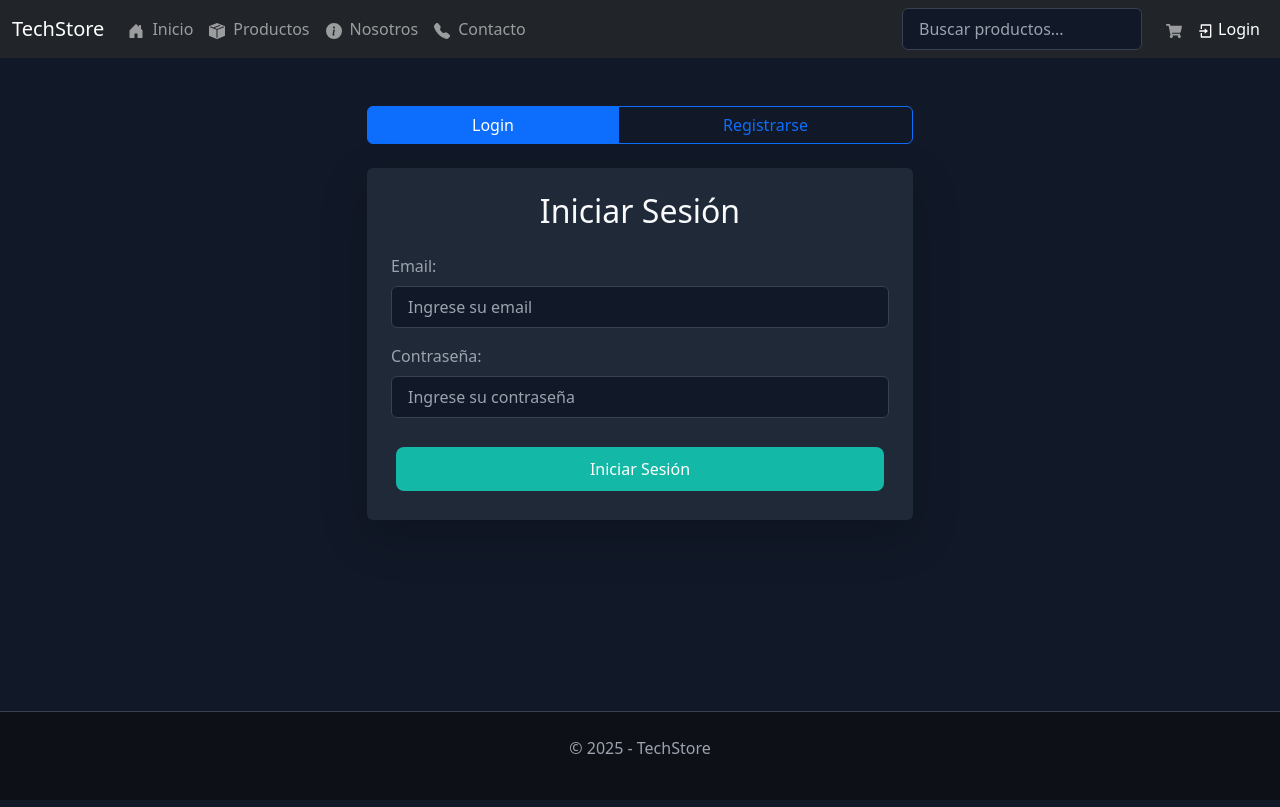
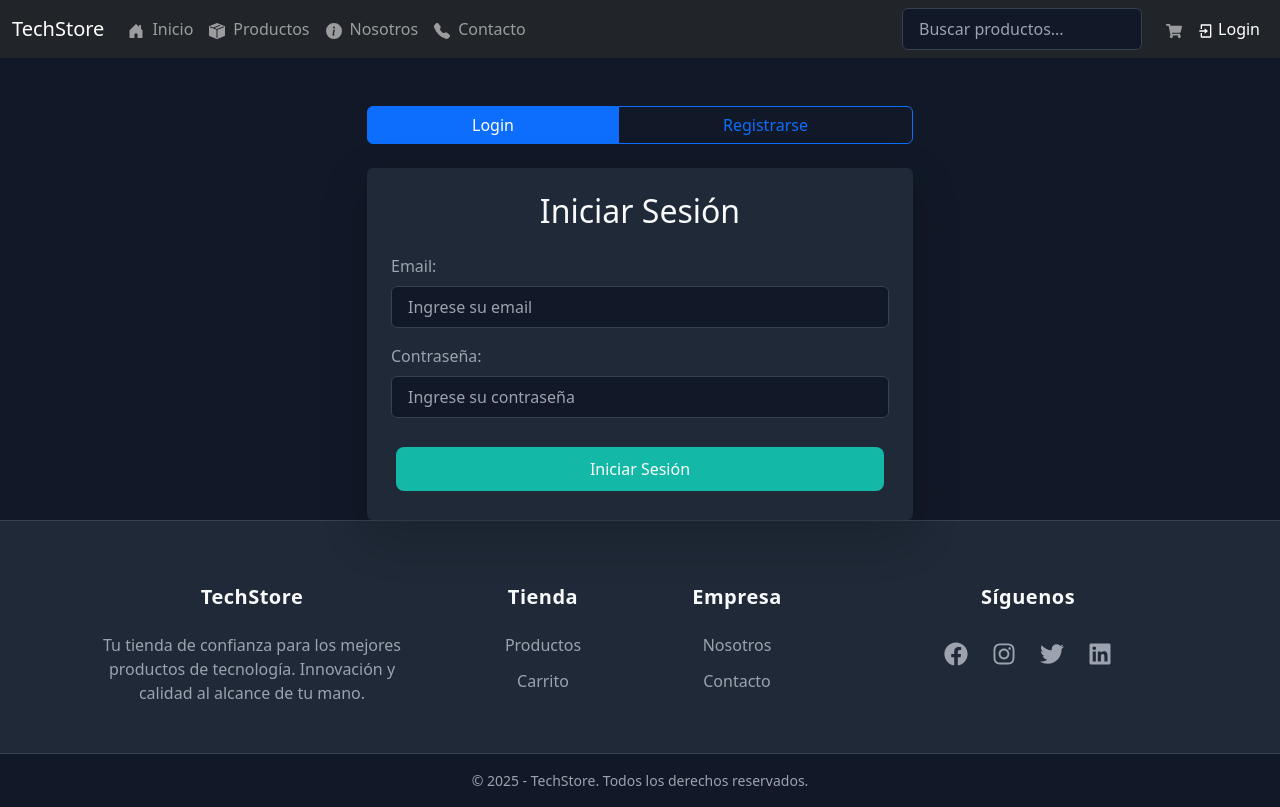
Before and after one commit to ferwargit/e-commerce-test2, a React (Vite) app in the folder e-commerce-2.0/: page /login in a window 1280 px wide. Built offline with nearby package versions, Linux system fonts and the light colour scheme.

Commit message:
feat: Refactor componentes Carrito, Footer y LoginBoost, y agregar estilos al Footer

```diff
--- a/e-commerce-2.0/src/components/Carrito.jsx
+++ b/e-commerce-2.0/src/components/Carrito.jsx
@@ -1,6 +1,6 @@
 // src/components/Carrito.jsx
 import SEO from "./SEO";
-import { Navigate, useNavigate } from "react-router-dom";
+import { Navigate, useNavigate, useLocation } from "react-router-dom";
 import { useContext } from "react";
 import { CarritoContext } from "../context/CarritoContext.jsx";
 import { useAuthContext } from "../context/AuthContext.jsx";
@@ -11,6 +11,7 @@ import { toast } from "react-toastify";
 
 export default function Carrito() {
   const { user, admin } = useAuthContext();
+  const location = useLocation();
   const { productosCarrito, vaciarCarrito, borrarProductoCarrito } =
     useContext(CarritoContext);
   const navigate = useNavigate();
@@ -80,8 +81,9 @@ export default function Carrito() {
   if (admin) {
     return <Navigate to="/admin" replace />;
   }
+
   if (!user) {
-    return <Navigate to="/login" replace />;
+    return <Navigate to="/login" state={{ from: location }} replace />;
   }
 
   if (productosCarrito.length === 0) {
--- a/e-commerce-2.0/src/components/Footer.jsx
+++ b/e-commerce-2.0/src/components/Footer.jsx
@@ -1,13 +1,93 @@
 // src/components/Footer.jsx
-import "../styles/Footer.css"; // Importa el nuevo archivo CSS
+import { Link } from "react-router-dom";
+import styles from "../styles/Footer.module.css";
+import { FaFacebook, FaInstagram, FaTwitter, FaLinkedin } from "react-icons/fa";
 
 function Footer() {
-  const currentYear = new Date().getFullYear(); // Para que el año sea dinámico
+  const currentYear = new Date().getFullYear();
 
   return (
-    <footer className="main-footer">
-      <p>© {currentYear} - TechStore</p> {/* Cambié el nombre para que coincida */}
-    </footer>
+    <>
+      <footer className={styles.footerMain}>
+        <div className="container">
+          <div className="row g-5">
+            {/* Columna de la Marca */}
+            <div className="col-lg-4 col-md-12">
+              <h5 className={styles.footerTitle}>TechStore</h5>
+              <p>
+                Tu tienda de confianza para los mejores productos de tecnología.
+                Innovación y calidad al alcance de tu mano.
+              </p>
+            </div>
+
+            {/* Columna de Navegación */}
+            <div className="col-lg-2 col-md-4 col-6">
+              <h5 className={styles.footerTitle}>Tienda</h5>
+              <ul className={styles.footerLinks}>
+                <li>
+                  <Link to="/productos" className={styles.footerLink}>
+                    Productos
+                  </Link>
+                </li>
+                <li>
+                  <Link to="/carrito" className={styles.footerLink}>
+                    Carrito
+                  </Link>
+                </li>
+              </ul>
+            </div>
+
+            {/* Columna de Empresa */}
+            <div className="col-lg-2 col-md-4 col-6">
+              <h5 className={styles.footerTitle}>Empresa</h5>
+              <ul className={styles.footerLinks}>
+                <li>
+                  <Link to="/nosotros" className={styles.footerLink}>
+                    Nosotros
+                  </Link>
+                </li>
+                <li>
+                  <Link to="/contacto" className={styles.footerLink}>
+                    Contacto
+                  </Link>
+                </li>
+              </ul>
+            </div>
+
+            {/* Columna de Redes Sociales */}
+            <div className="col-lg-4 col-md-4">
+              <h5 className={styles.footerTitle}>Síguenos</h5>
+
+              <div
+                className={`${styles.socialIcons} justify-content-center`}
+              >
+                <a href="#" className={styles.socialIcon} aria-label="Facebook">
+                  <FaFacebook />
+                </a>
+                <a
+                  href="#"
+                  className={styles.socialIcon}
+                  aria-label="Instagram"
+                >
+                  <FaInstagram />
+                </a>
+                <a href="#" className={styles.socialIcon} aria-label="Twitter">
+                  <FaTwitter />
+                </a>
+                <a href="#" className={styles.socialIcon} aria-label="LinkedIn">
+                  <FaLinkedin />
+                </a>
+              </div>
+            </div>
+          </div>
+        </div>
+      </footer>
+      <div className={styles.footerCopyright}>
+        <p className={styles.copyrightText}>
+          © {currentYear} - TechStore. Todos los derechos reservados.
+        </p>
+      </div>
+    </>
   );
 }
 
--- a/e-commerce-2.0/src/components/LoginBoost.jsx
+++ b/e-commerce-2.0/src/components/LoginBoost.jsx
@@ -1,7 +1,7 @@
 // src/components/LoginBoost.jsx
 import SEO from "./SEO";
 import { useState } from "react";
-import { useNavigate } from "react-router-dom";
+import { useNavigate, useLocation } from "react-router-dom";
 import { useAuthContext } from "../context/AuthContext";
 import { crearUsuario, loginEmailPass } from "../auth/firebase";
 import { dispararSweetBasico } from "../assets/SweetAlert";
@@ -15,17 +15,10 @@ function LoginBoost() {
 
   const { login, user, logout, admin } = useAuthContext();
   const navigate = useNavigate();
+  const location = useLocation(); // 2. Obtén la ubicación
 
-  // Las funciones de lógica no cambian
-  // const handleSubmitManual = (e) => {
-  //   e.preventDefault();
-  //   if (usuario === "admin" && password === "1234") {
-  //     login("admin");
-  //     navigate("/");
-  //   } else {
-  //     dispararSweetBasico("Credenciales incorrectas", "", "error", "Cerrar");
-  //   }
-  // };
+  // 3. Determinamos a dónde redirigir después del login
+  const from = location.state?.from?.pathname || "/";
 
   const registrarUsuario = (e) => {
     e.preventDefault();
@@ -52,7 +45,8 @@ function LoginBoost() {
       .then(() => {
         login(usuario);
         dispararSweetBasico("Logeo exitoso", "", "success", "Confirmar");
-        navigate("/");
+        // 4. Usamos nuestra nueva ruta de redirección dinámica
+        navigate(from, { replace: true });
       })
       .catch((error) => {
         dispararSweetBasico(
--- a/e-commerce-2.0/src/components/ProductoDetalle.jsx
+++ b/e-commerce-2.0/src/components/ProductoDetalle.jsx
@@ -21,6 +21,15 @@ const ImageWrapper = styled.div`
   );
   border: 1px solid var(--color-border);
   box-shadow: 0 10px 25px -5px rgba(0, 0, 0, 0.2);
+`;
+
+// Componente estilizado para el contador centrado en móvil
+const ContadorWrapper = styled.div`
+  @media (max-width: 575.98px) {
+    display: flex;
+    justify-content: center;
+    width: 100%;
+  }
 `;
 
 function ProductoDetalle() {
@@ -160,6 +169,7 @@ function ProductoDetalle() {
             <div className="d-flex flex-column flex-sm-row align-items-stretch align-items-sm-center gap-3 justify-content-center justify-content-lg-start">
               {!admin ? (
                 <>
+                  <ContadorWrapper>
                     <div className="input-group" style={{ maxWidth: "150px" }}>
                       <button
                         className="btn btn-outline-light"
@@ -186,6 +196,7 @@ function ProductoDetalle() {
                         +
                       </button>
                     </div>
+                  </ContadorWrapper>
                   <StyledButton
                     onClick={funcionCarrito}
                     $variant="success"
--- a/e-commerce-2.0/src/components/home/Features.jsx
+++ b/e-commerce-2.0/src/components/home/Features.jsx
@@ -15,8 +15,10 @@ function Features() {
   return (
     <div
       style={{
-        backgroundColor: "var(--color-background-light)",
+        // Quita el backgroundColor
         padding: "5rem 0",
+        // Añade un borde superior para separar del footer
+        borderTop: "1px solid var(--color-border)",
       }}
     >
       <div className="container">
--- a/e-commerce-2.0/src/styles/Footer.css
+++ /dev/null
@@ -1,9 +0,0 @@
-/* src/styles/Footer.css */
-.main-footer {
-  background-color: #0d1117; /* Un negro-azulado un poco más oscuro que el fondo */
-  color: var(--color-text-muted);
-  padding: 1.5rem 0;
-  text-align: center;
-  border-top: 1px solid var(--color-border);
-  margin-top: auto; /* Esto es un seguro extra para que se pegue abajo */
-}
--- /dev/null
+++ b/e-commerce-2.0/src/styles/Footer.module.css
@@ -0,0 +1,64 @@
+/* src/styles/Footer.module.css */
+
+.footerMain {
+  background-color: var(--color-background-light);
+  color: var(--color-text-muted);
+  padding: 4rem 0 2rem;
+  border-top: 1px solid var(--color-border);
+}
+
+.footerTitle {
+  color: var(--color-text-primary);
+  font-weight: 700;
+  margin-bottom: 1.5rem;
+  letter-spacing: 0.5px;
+}
+
+.footerLinks {
+  list-style: none;
+  padding: 0;
+  margin: 0;
+}
+
+.footerLinks li {
+  margin-bottom: 0.75rem;
+}
+
+.footerLink {
+  color: var(--color-text-muted);
+  text-decoration: none;
+  transition: color 0.2s ease-in-out;
+}
+
+.footerLink:hover {
+  color: var(--color-primary);
+}
+
+.socialIcons {
+  display: flex;
+  gap: 1.5rem;
+}
+
+.socialIcon {
+  color: var(--color-text-muted);
+  font-size: 1.5rem;
+  transition: color 0.2s ease-in-out, transform 0.2s ease-in-out;
+}
+
+.socialIcon:hover {
+  color: var(--color-primary);
+  transform: scale(1.1);
+}
+
+.footerCopyright {
+  background-color: var(--color-background-dark);
+  color: var(--color-text-muted);
+  padding: 1rem 0;
+  font-size: 0.875rem;
+  text-align: center;
+  border-top: 1px solid var(--color-border);
+}
+
+.copyrightText {
+  margin: 0;
+}
```
Lines whose indentation alone changed are shown as unchanged.
